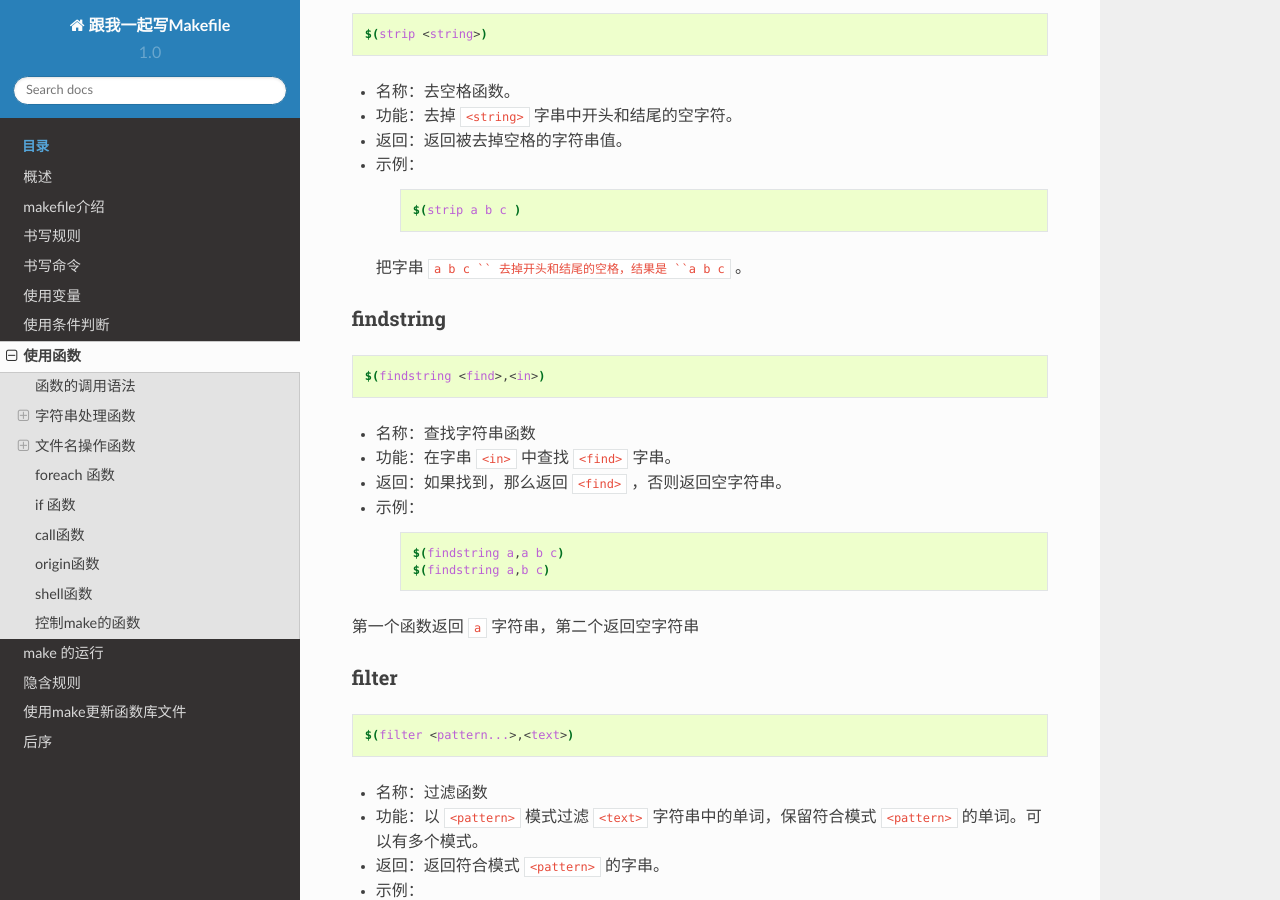
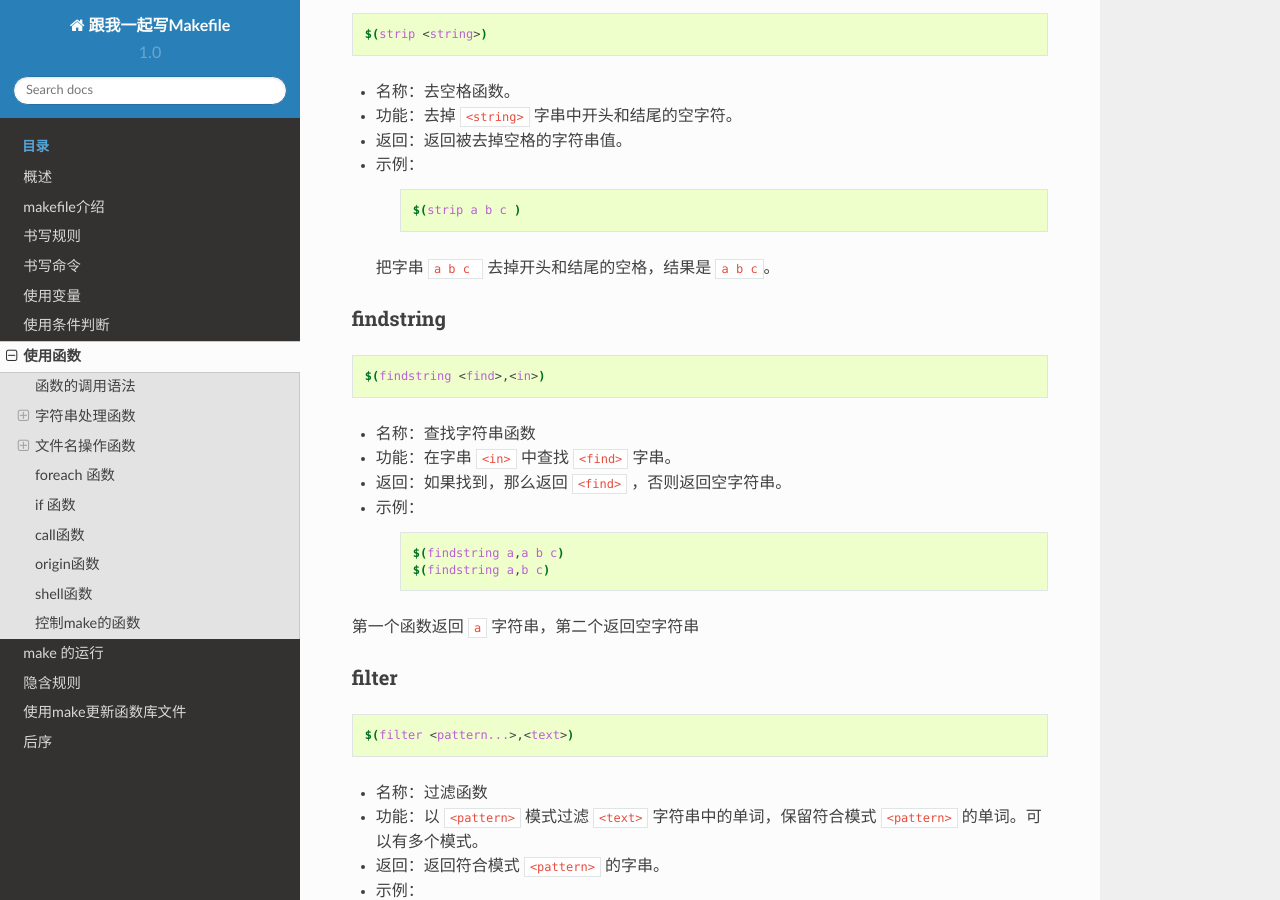
Before and after one commit to seisman/how-to-write-makefile, a Sphinx documentation site: the page built from source/functions.rst, in a window 1280 px wide and 900 px high, scrolled down 2123 px. Built offline with Sphinx 7.4.7 and the Read the Docs theme 2.0.0, drawn with Linux system fonts in a browser that asks for light colours; some of the changed lines change nothing that is shown.

Commit message:
Need a trailing whitespace in code

```diff
--- a/source/functions.rst
+++ b/source/functions.rst
@@ -112,7 +112,11 @@ strip
 
         $(strip a b c )
 
-  把字串 ``a b c `` 去掉开头和结尾的空格，结果是 ``a b c`` 。
+  把字串 |abc| 去掉开头和结尾的空格，结果是 ``a b c``。
+
+  .. |abc| raw:: html
+
+     <code class="docutils literal notranslate"><span class="pre">a b c&nbsp;</span></code>
 
 findstring
 ~~~~~~~~~~
```
